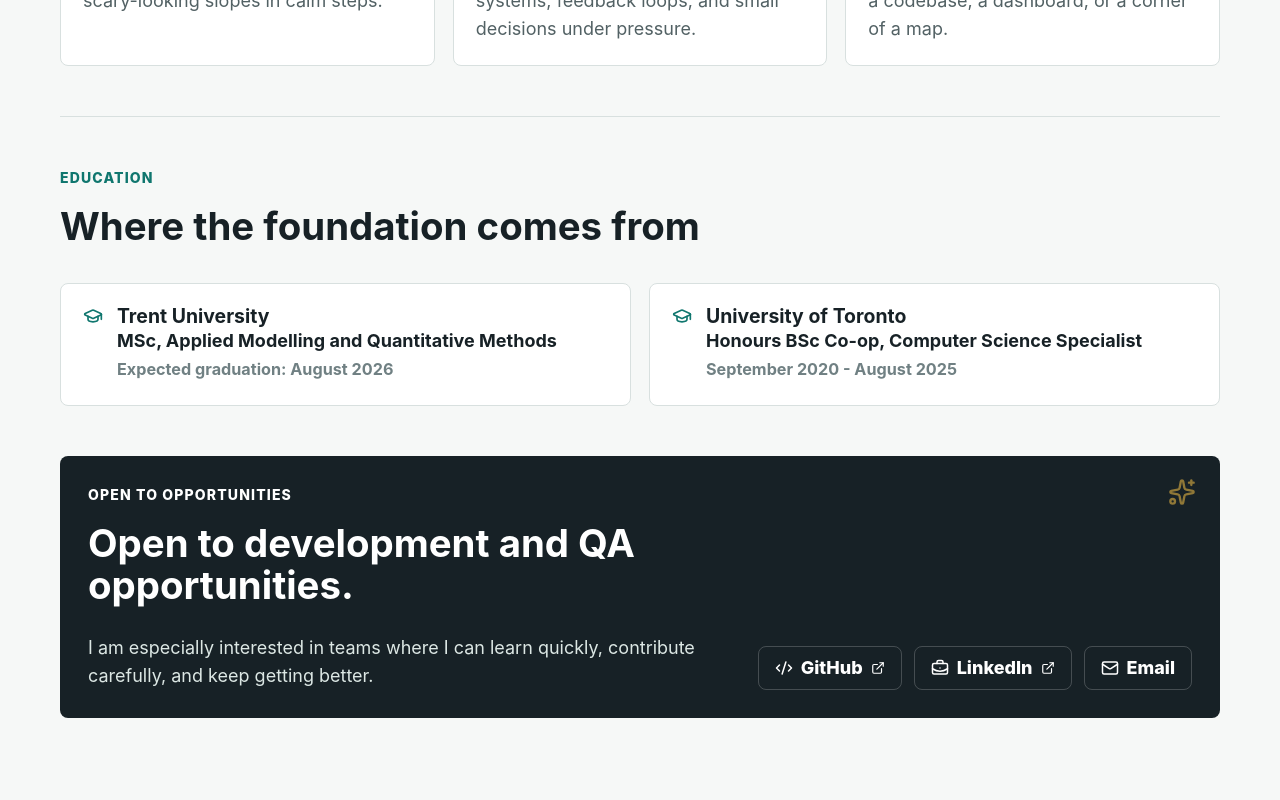
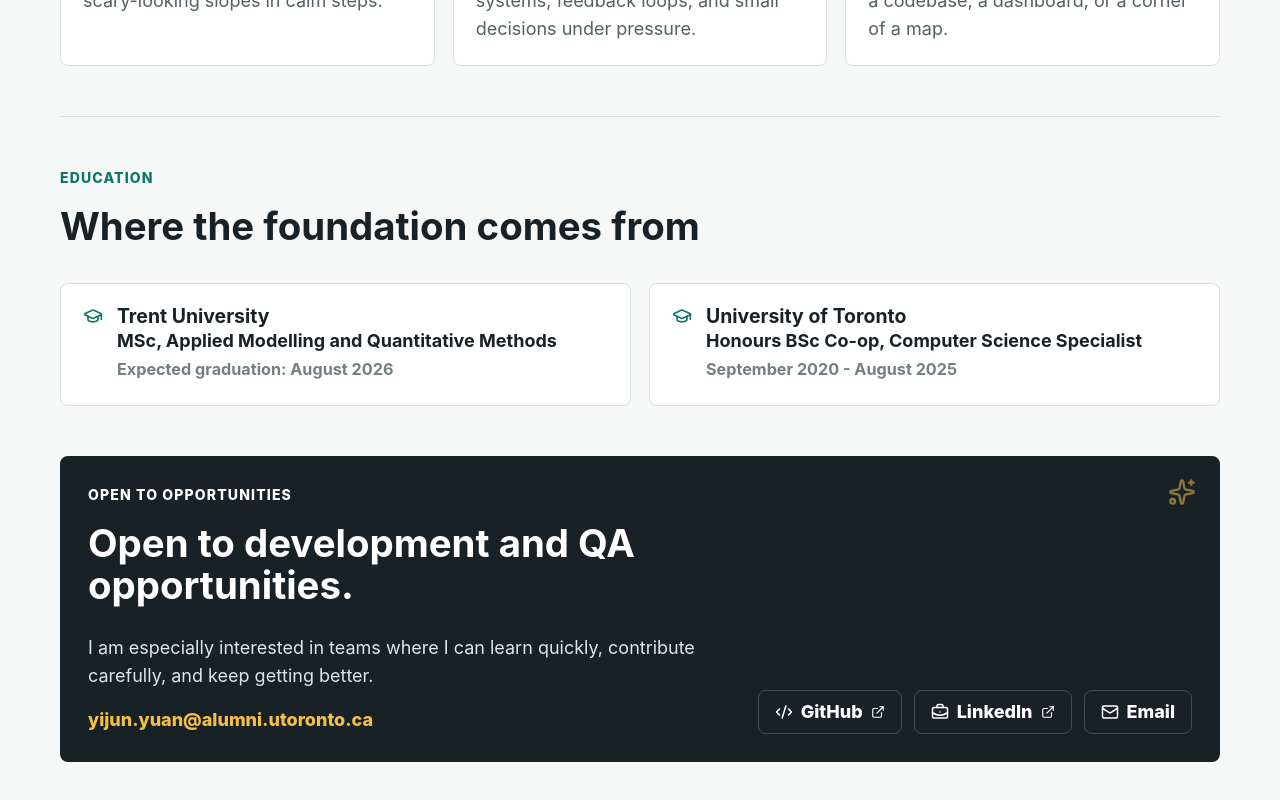
Before and after one commit to YijunYuan-Work/My-Portfolio, a React (Vite) app: page / in a window 1280 px wide. Shown: the part 2758-3558 px from the top of the page. Before the commit the page ends 3522 px from the top, so only its background shows below. Built offline with nearby package versions, Linux system fonts and the light colour scheme.

Commit message:
Fixed contact and email button not responding issue

```diff
--- a/src/App.css
+++ b/src/App.css
@@ -45,7 +45,8 @@
 
 .primary-link,
 .secondary-link,
-.closing-actions a {
+.closing-actions a,
+.closing-actions button {
   display: inline-flex;
   align-items: center;
   justify-content: center;
@@ -54,6 +55,7 @@
   border-radius: 8px;
   font-weight: 850;
   text-decoration: none;
+  cursor: pointer;
   transition:
     background-color 0.2s ease,
     border-color 0.2s ease,
@@ -68,15 +70,18 @@
 }
 
 .secondary-link,
-.closing-actions a {
+.closing-actions a,
+.closing-actions button {
   border: 1px solid var(--border);
+  background: transparent;
   color: var(--text-h);
   padding: 0 16px;
 }
 
 .primary-link:hover,
 .secondary-link:hover,
-.closing-actions a:hover {
+.closing-actions a:hover,
+.closing-actions button:hover {
   transform: translateY(-1px);
 }
 
@@ -85,7 +90,8 @@
 }
 
 .secondary-link:hover,
-.closing-actions a:hover {
+.closing-actions a:hover,
+.closing-actions button:hover {
   border-color: var(--accent);
   color: var(--accent);
 }
@@ -283,16 +289,34 @@
   color: #dce7e4;
 }
 
+.email-line {
+  width: fit-content;
+  border: 0;
+  background: transparent;
+  color: var(--gold);
+  cursor: pointer;
+  font: inherit;
+  font-weight: 850;
+  padding: 0;
+  text-decoration: none;
+}
+
+.email-line:hover {
+  text-decoration: underline;
+}
+
 .closing-actions {
   justify-content: flex-end;
 }
 
-.closing-actions a {
+.closing-actions a,
+.closing-actions button {
   border-color: rgba(255, 255, 255, 0.2);
   color: #ffffff;
 }
 
-.closing-actions a:hover {
+.closing-actions a:hover,
+.closing-actions button:hover {
   border-color: var(--gold);
   color: var(--gold);
 }
@@ -344,7 +368,8 @@
   }
 
   .hero-actions a,
-  .closing-actions a {
+  .closing-actions a,
+  .closing-actions button {
     flex: 1 1 150px;
   }
 
--- a/src/App.jsx
+++ b/src/App.jsx
@@ -1,3 +1,4 @@
+import { useState } from "react";
 import {
   BriefcaseBusiness,
   Code2,
@@ -19,6 +20,7 @@ import {
 import "./App.css";
 
 const resumeUrl = "/Yijun-Yuan-Resume.pdf";
+const emailAddress = "yijun.yuan@alumni.utoronto.ca";
 
 const focusAreas = [
   {
@@ -124,11 +126,6 @@ const contactLinks = [
     href: "https://www.linkedin.com/in/yijun-yuan-75331a22b/",
     Icon: BriefcaseBusiness,
   },
-  {
-    label: "Email",
-    href: "mailto:yijun.yuan@alumni.utoronto.ca",
-    Icon: Mail,
-  },
 ];
 
 function IconCard({ item }) {
@@ -164,6 +161,16 @@ function SkillGroup({ group }) {
 }
 
 function App() {
+  const [copiedEmail, setCopiedEmail] = useState(false);
+
+  async function copyEmail() {
+    if (navigator.clipboard) {
+      await navigator.clipboard.writeText(emailAddress);
+    }
+    setCopiedEmail(true);
+    window.setTimeout(() => setCopiedEmail(false), 1800);
+  }
+
   return (
     <main className="page-shell">
       <section className="hero-section" aria-labelledby="intro-title">
@@ -183,7 +190,7 @@ function App() {
               <Download size={18} aria-hidden="true" />
               Resume
             </a>
-            <a className="secondary-link" href="mailto:yijun.yuan@alumni.utoronto.ca">
+            <a className="secondary-link" href="#contact">
               <Mail size={18} aria-hidden="true" />
               Contact
             </a>
@@ -299,7 +306,11 @@ function App() {
         </div>
       </section>
 
-      <section className="closing-section" aria-labelledby="contact-title">
+      <section
+        className="closing-section"
+        id="contact"
+        aria-labelledby="contact-title"
+      >
         <div>
           <p className="eyebrow">Open to opportunities</p>
           <h2 id="contact-title">Open to development and QA opportunities.</h2>
@@ -307,6 +318,9 @@ function App() {
             I am especially interested in teams where I can learn quickly,
             contribute carefully, and keep getting better.
           </p>
+          <button className="email-line" type="button" onClick={copyEmail}>
+            {copiedEmail ? "Copied email" : emailAddress}
+          </button>
         </div>
         <div className="closing-actions">
           {contactLinks.map(({ label, href, Icon }) => (
@@ -316,6 +330,10 @@ function App() {
               {label !== "Email" && <ExternalLink size={14} aria-hidden="true" />}
             </a>
           ))}
+          <button type="button" onClick={copyEmail}>
+            <Mail size={18} aria-hidden="true" />
+            {copiedEmail ? "Copied" : "Email"}
+          </button>
         </div>
         <Sparkles className="closing-mark" size={28} aria-hidden="true" />
       </section>
```
